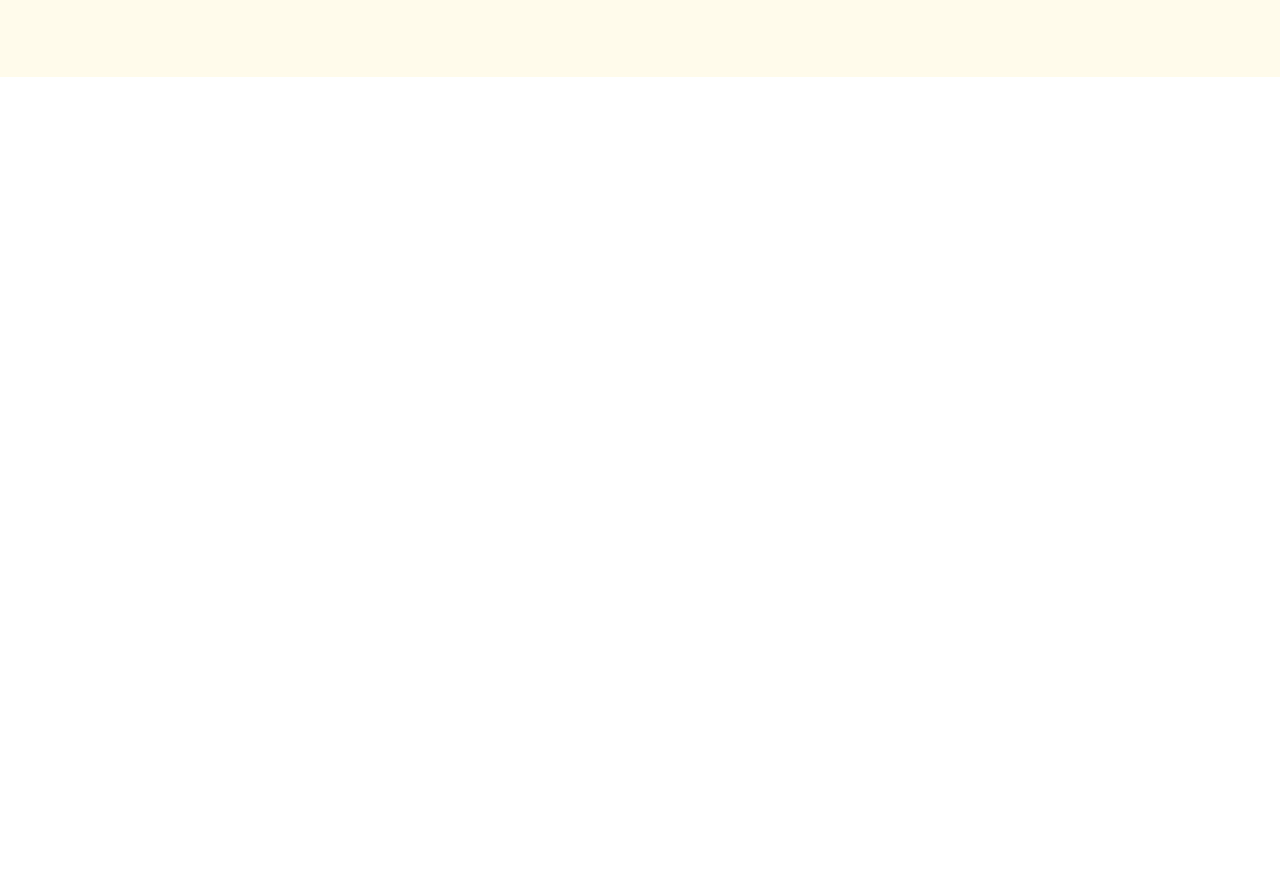
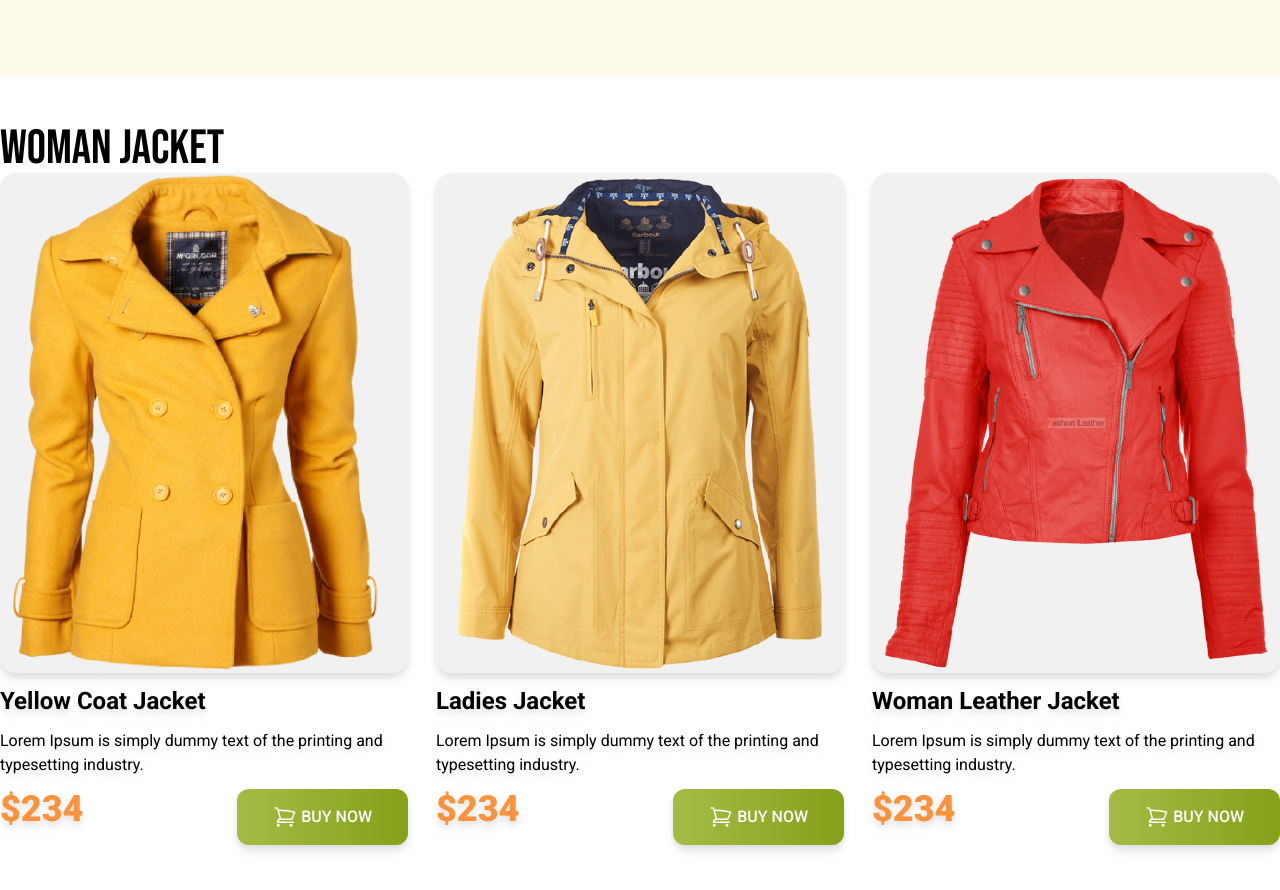
Before and after one commit to khotijaakther/Penguin-Fashion-Website, a plain HTML site: page index.html in a window 1280 px wide. Shown: the part 562-1452 px from the top of the page. Before the commit the page ends 800 px from the top, so only its background shows below. Drawn offline with nearby package versions, Linux system fonts and the light colour scheme.

Commit message:
added women jacket section

```diff
--- a/index.html
+++ b/index.html
@@ -5,12 +5,19 @@
     <meta name="viewport" content="width=device-width, initial-scale=1.0">
     <title>Penguin Fashion With Tailwind</title>
     <script src="https://cdn.tailwindcss.com"></script>
+    <!--font Bebas Nue and Roboto links-->
     <link rel="preconnect" href="https://fonts.googleapis.com">
    <link rel="preconnect" href="https://fonts.gstatic.com" crossorigin>
-   <link href="https://fonts.googleapis.com/css2?family=Bebas+Neue&display=swap" rel="stylesheet">
+    <link href="https://fonts.googleapis.com/css2?family=Bebas+Neue&display=swap" rel="stylesheet">
+   <link rel="preconnect" href="https://fonts.googleapis.com">
+   <link rel="preconnect" href="https://fonts.gstatic.com" crossorigin>
+   <link href="https://fonts.googleapis.com/css2?family=Roboto:wght@400;500;700;900&display=swap" rel="stylesheet">
    <style>
        .font-bebas{
         font-family: 'Bebas Neue', sans-serif;
+       }
+       .font-roboto{
+        font-family: 'Roboto', sans-serif;
        }
    </style>
 </head>
@@ -35,5 +42,65 @@
              </div>
           </div>
      </header>
+      <main class="max-w-7xl mx-auto">
+           <section class="py-12">
+              <!--women jacket section-->
+                  <h3 class="text-5xl font-bebas">W0MAN JACKET</h3>
+                   <!--jackets container-->
+                    <div class="grid grid-cols-1 md:grid-cols-2 lg:grid-cols-3 gap-7 font-roboto">
+                          <!--jacket-1-->
+                        <div class="space-y-3 drop-shadow-lg">
+                            <div class="bg-[#F1F1F1] rounded-2xl">
+                                <img src="images/jacket-1.png" alt="">
+                            </div>
+                           <h4 class="text-2xl font-bold">Yellow Coat Jacket </h4>
+                            <p>Lorem Ipsum is simply dummy text of the
+                            printing and typesetting industry.</p>
+                            <div class="flex justify-between">
+                                <h3 class="text-4xl font-black text-orange-400">$234</h3>
+                                <button class="py-4 px-9 bg-gradient-to-r from-[#A4BC46] to-[#85A019] rounded-xl text-white font-medium">
+                                    <svg xmlns="http://www.w3.org/2000/svg" fill="none" viewBox="0 0 24 24" stroke-width="1.5" stroke="currentColor" class="w-6 h-6 inline">
+                                        <path stroke-linecap="round" stroke-linejoin="round" d="M2.25 3h1.386c.51 0 .955.343 1.087.835l.383 1.437M7.5 14.25a3 3 0 00-3 3h15.75m-12.75-3h11.218c1.121-2.3 2.1-4.684 2.924-7.138a60.114 60.114 0 00-16.536-1.84M7.5 14.25L5.106 5.272M6 20.25a.75.75 0 11-1.5 0 .75.75 0 011.5 0zm12.75 0a.75.75 0 11-1.5 0 .75.75 0 011.5 0z" />
+                                      </svg>
+                                     BUY NOW</button>
+                            </div>
+                      </div>
+                        <!--jacket-2-->
+                      <div class="space-y-3 drop-shadow-lg">
+                        <div class="bg-[#F1F1F1] rounded-2xl">
+                            <img src="images/jacket-2.png" alt="">
+                        </div>
+                       <h4 class="text-2xl font-bold">Ladies Jacket </h4>
+                        <p>Lorem Ipsum is simply dummy text of the
+                        printing and typesetting industry.</p>
+                        <div class="flex justify-between">
+                            <h3 class="text-4xl font-black text-orange-400">$234</h3>
+                            <button class="py-4 px-9 bg-gradient-to-r from-[#A4BC46] to-[#85A019] rounded-xl text-white font-medium">
+                                <svg xmlns="http://www.w3.org/2000/svg" fill="none" viewBox="0 0 24 24" stroke-width="1.5" stroke="currentColor" class="w-6 h-6 inline">
+                                    <path stroke-linecap="round" stroke-linejoin="round" d="M2.25 3h1.386c.51 0 .955.343 1.087.835l.383 1.437M7.5 14.25a3 3 0 00-3 3h15.75m-12.75-3h11.218c1.121-2.3 2.1-4.684 2.924-7.138a60.114 60.114 0 00-16.536-1.84M7.5 14.25L5.106 5.272M6 20.25a.75.75 0 11-1.5 0 .75.75 0 011.5 0zm12.75 0a.75.75 0 11-1.5 0 .75.75 0 011.5 0z" />
+                                  </svg>
+                                 BUY NOW</button>
+                        </div>
+                  </div>
+                    <div class="space-y-3 drop-shadow-lg">
+                        <!--jacket-3-->
+                      <div class="bg-[#F1F1F1] rounded-2xl">
+                        <img src="images/jacket-3.png" alt="">
+                    </div>
+                     <h4 class="text-2xl font-bold">Woman Leather Jacket</h4>
+                     <p>Lorem Ipsum is simply dummy text of the
+                    printing and typesetting industry.</p>
+                     <div class="flex justify-between">
+                        <h3 class="text-4xl font-black text-orange-400">$234</h3>
+                        <button class="py-4 px-9 bg-gradient-to-r from-[#A4BC46] to-[#85A019] rounded-xl text-white font-medium">
+                            <svg xmlns="http://www.w3.org/2000/svg" fill="none" viewBox="0 0 24 24" stroke-width="1.5" stroke="currentColor" class="w-6 h-6 inline">
+                                <path stroke-linecap="round" stroke-linejoin="round" d="M2.25 3h1.386c.51 0 .955.343 1.087.835l.383 1.437M7.5 14.25a3 3 0 00-3 3h15.75m-12.75-3h11.218c1.121-2.3 2.1-4.684 2.924-7.138a60.114 60.114 0 00-16.536-1.84M7.5 14.25L5.106 5.272M6 20.25a.75.75 0 11-1.5 0 .75.75 0 011.5 0zm12.75 0a.75.75 0 11-1.5 0 .75.75 0 011.5 0z" />
+                              </svg>
+                             BUY NOW</button>
+                    </div>
+              </div>
+                    </div>
+           </section>
+      </main>
 </body>
 </html>
```
